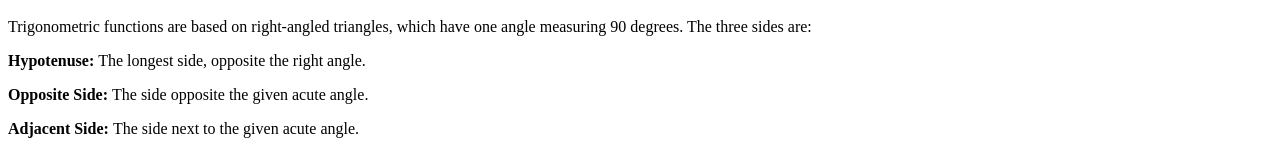
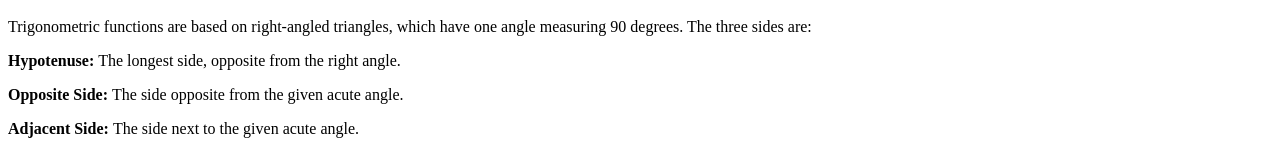
Before and after one commit to kdl2/BIGTASK-GROUP-2---ICT, a plain HTML site: page index.html in a window 1280 px wide. Shown: the part 1613-1767 px from the top of the page. Drawn offline with Linux system fonts and the light colour scheme.

Commit message:
Update index.html

```diff
--- a/index.html
+++ b/index.html
@@ -71,8 +71,8 @@
 
     <p> Trigonometric functions are based on right-angled triangles, which have one angle measuring 90 degrees. The three sides are: </p>
 
-    <p> <b >Hypotenuse: </b> The longest side, opposite the right angle. </p>
-    <p> <b> Opposite Side: </b> The side opposite the given acute angle. </p>
+    <p> <b >Hypotenuse: </b> The longest side, opposite from the right angle. </p>
+    <p> <b> Opposite Side: </b> The side opposite from the given acute angle. </p>
     <p> <b> Adjacent Side: </b> The side next to the given acute angle. </p>
 
 
```
